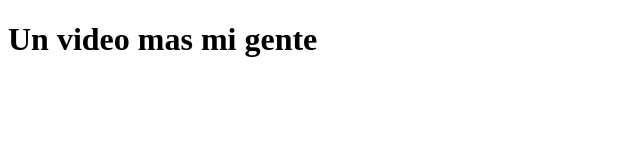
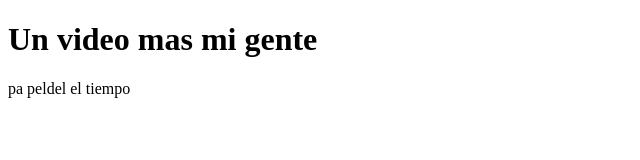
Before and after one commit to LDanielreyes/Proyecto0, a plain HTML site: page index.html in a window 1280 px wide. Shown: the whole page, without its empty margins (0-640 px from the left). Drawn offline with Linux system fonts and the light colour scheme.

Commit message:
colocamos un parrafo

```diff
--- a/index.html
+++ b/index.html
@@ -7,5 +7,6 @@
 </head>
 <body>
     <h1>Un video mas mi gente</h1>
+    <p>pa peldel el tiempo</p>
 </body>
 </html>
```
